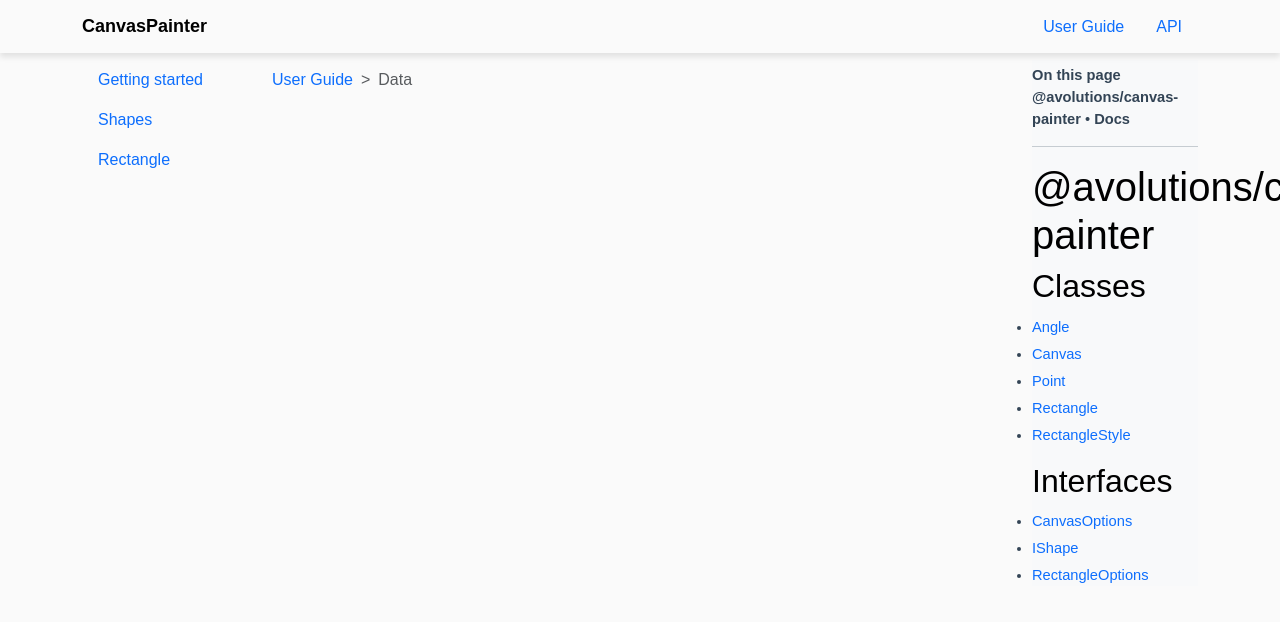
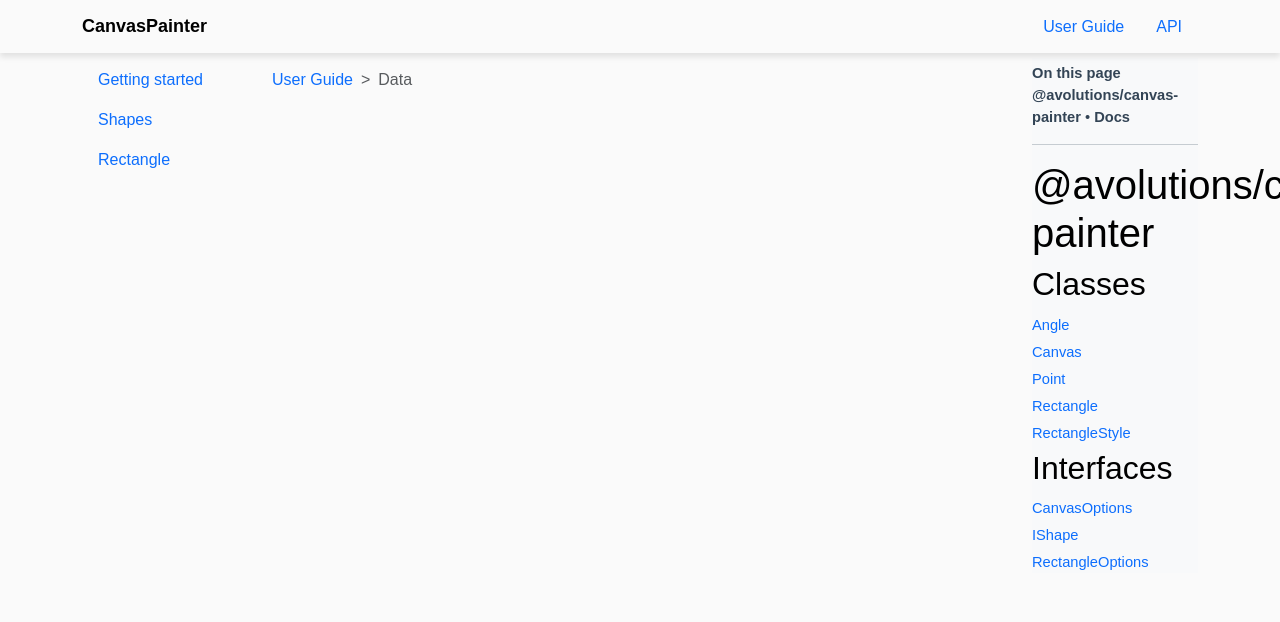
Before and after one commit to avolutions/canvas-painter, a Jekyll site: the page built from docs/api/index.md, in a window 1280 px wide. Shown: the top 622 px of the page. Built offline with Jekyll 4.4.1, drawn with Linux system fonts in a browser that asks for light colours; nearby versions of some CDN libraries; our own code applies the rules of GitHub Pages for plain Markdown files; library files that are not in the unit come from our copies.

Commit message:
Update style.css

```diff
--- a/docs/assets/css/style.css
+++ b/docs/assets/css/style.css
@@ -80,13 +80,14 @@
   font-size: 11pt;
 }
 
-.on-this-page {
+.on-this-page ul {
   list-style-type: none;
 }
 
 .on-this-page > ul {
   padding-left: 0;
   margin-top: 10px;
+  margin-bottom: 5px;
 }
 
 .on-this-page li {
```
